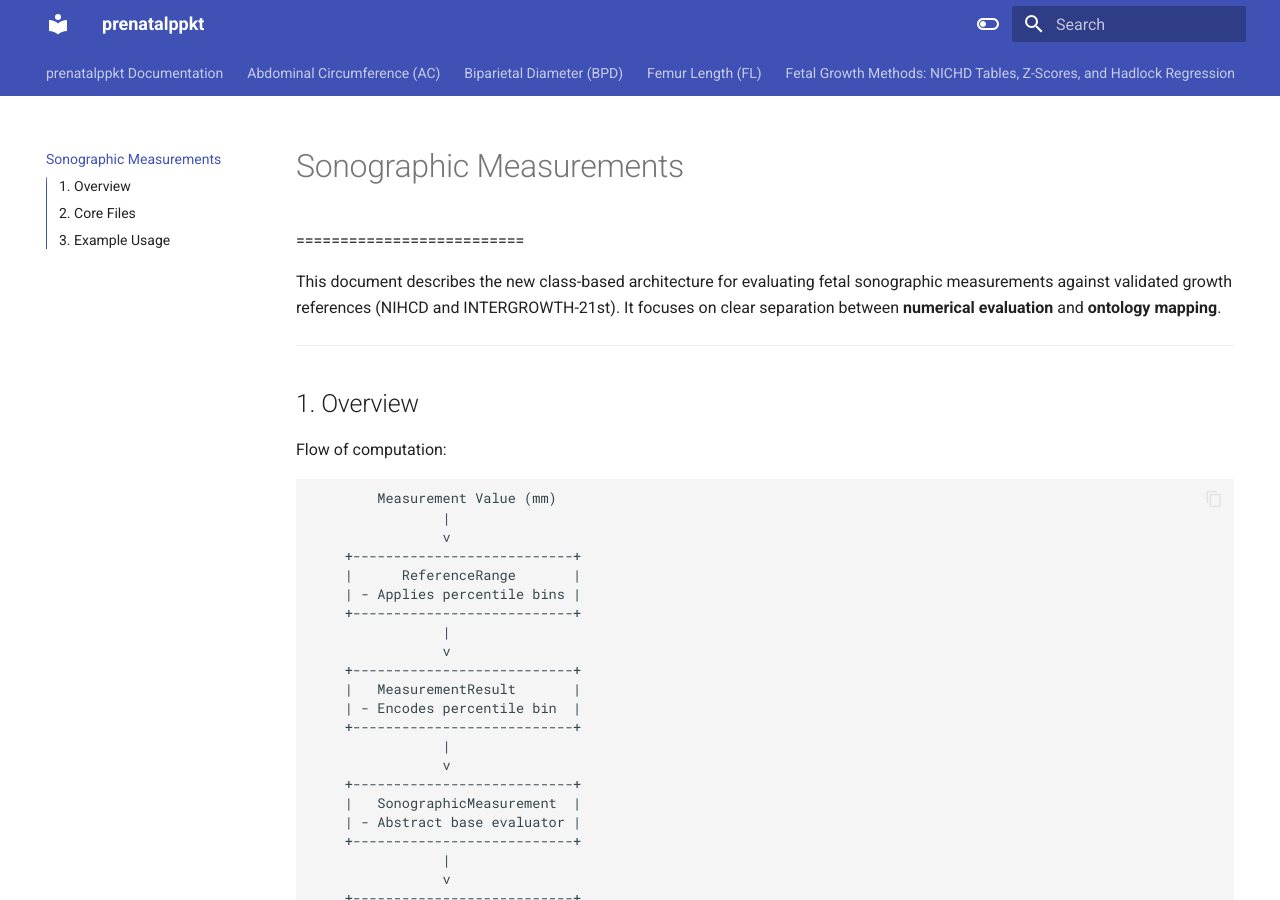
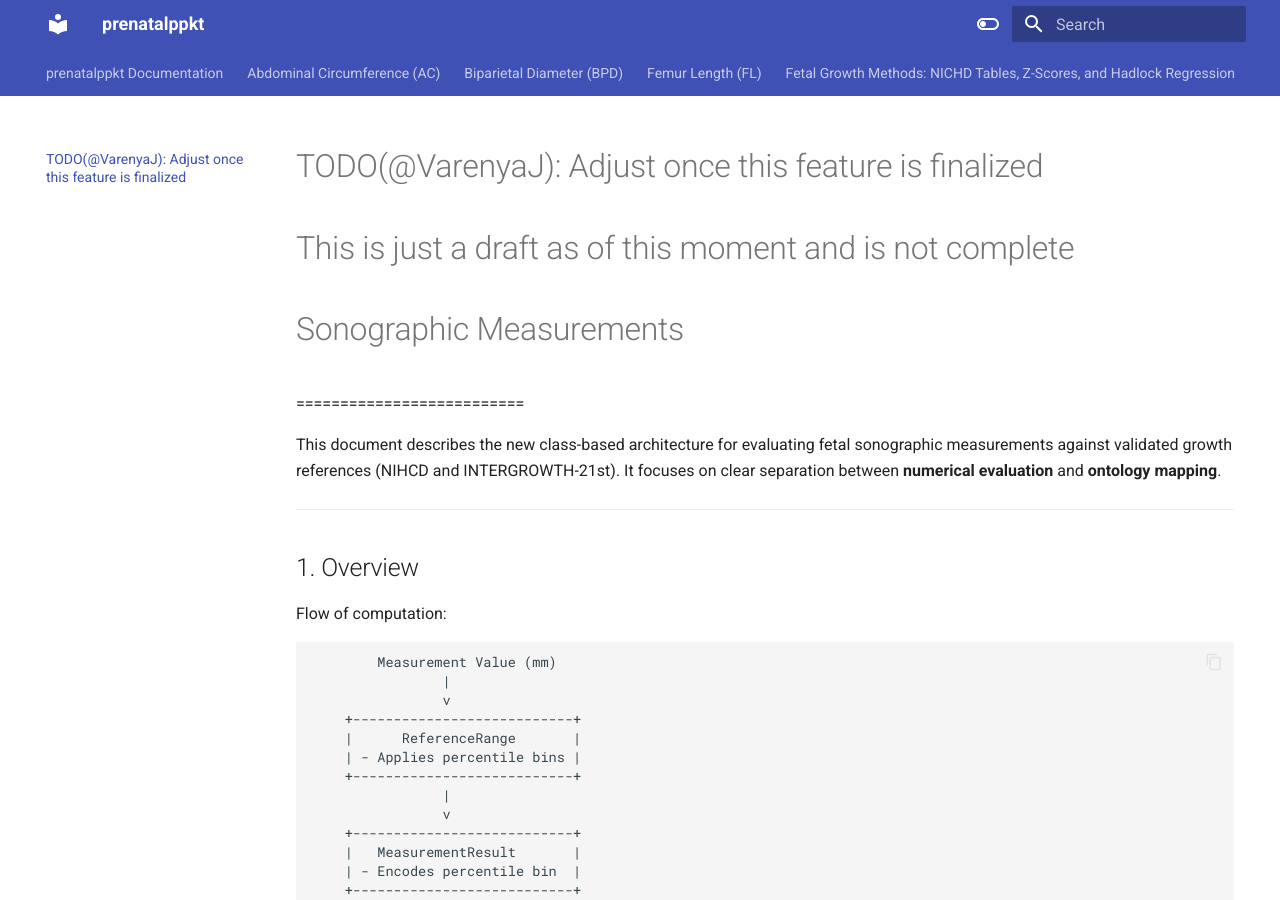
Before and after one commit to P2GX/prenatalppkt, an MkDocs documentation site: the page built from docs/sonographic_measurements.md, in a window 1280 px wide and 900 px high. Built offline with MkDocs 1.6.1 and Material for MkDocs 9.7.7, drawn with Linux system fonts in a browser that asks for light colours.

Commit message:
clarify that the docs article is still in the works

```diff
--- a/docs/sonographic_measurements.md
+++ b/docs/sonographic_measurements.md
@@ -1,3 +1,5 @@
+# TODO(@VarenyaJ): Adjust once this feature is finalized
+# This is just a draft as of this moment and is not complete
 # Sonographic Measurements
 ==========================
 
```
